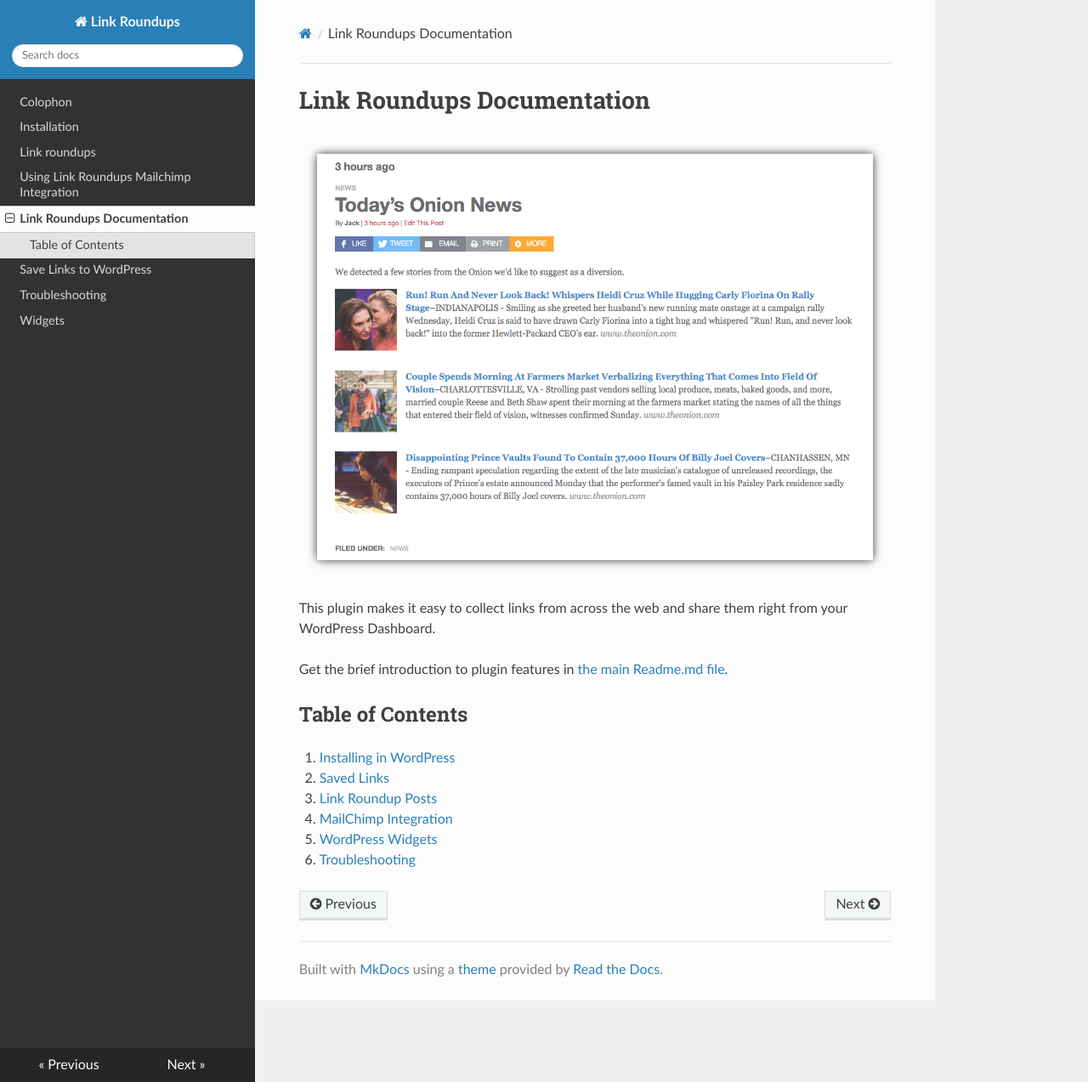
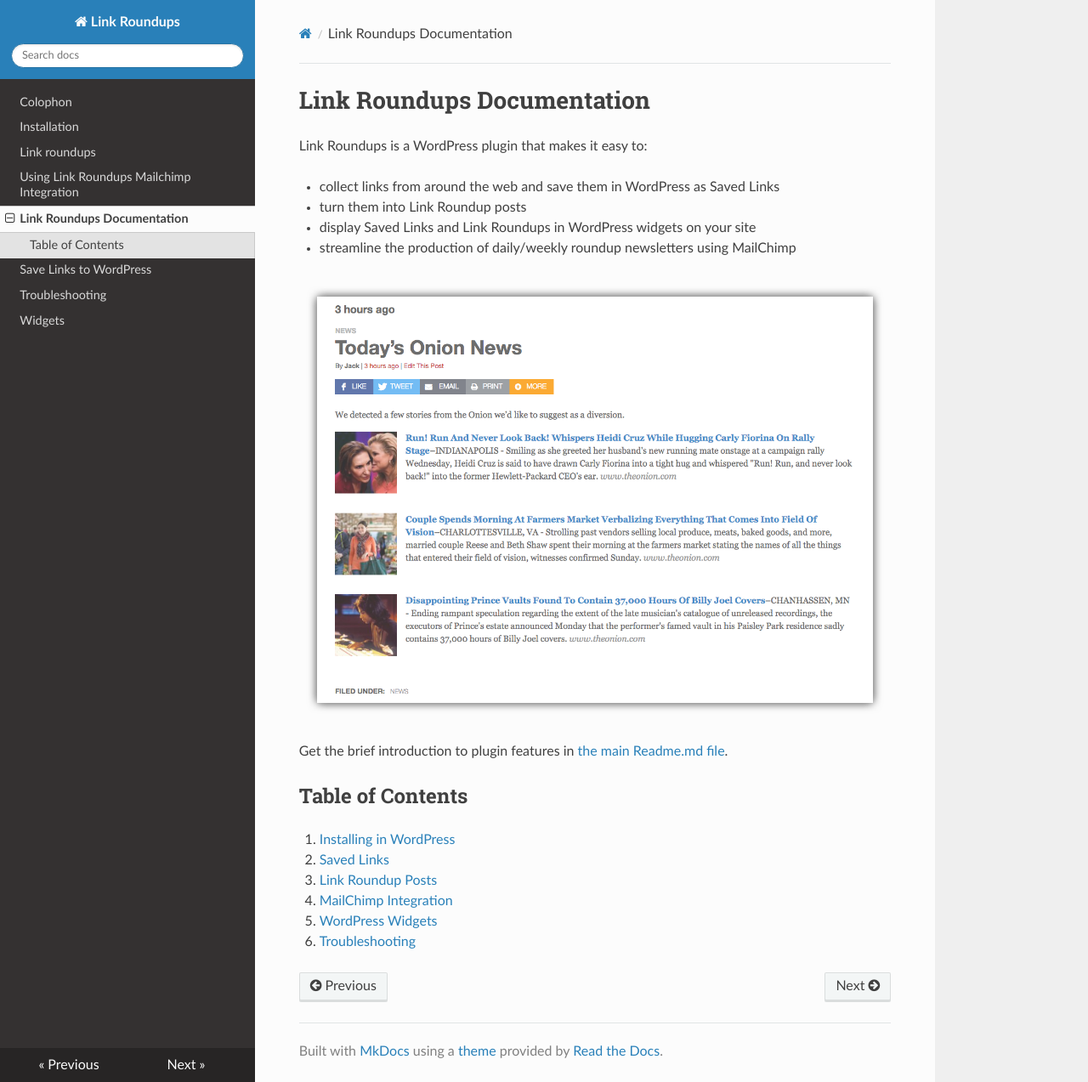
Before and after one commit to INN/link-roundups, an MkDocs documentation site: the page built from docs/readme.md, in a window 1280 px wide and 1273 px high. Shown: the whole window at 85% size. Built offline with MkDocs 1.6.1, drawn with Linux system fonts in a browser that asks for light colours; nearby versions of some CDN libraries.

Commit message:
add details about what Link Roundups are and what's in these docs

```diff
--- a/docs/readme.md
+++ b/docs/readme.md
@@ -1,8 +1,13 @@
 # Link Roundups Documentation
 
+Link Roundups is a WordPress plugin that makes it easy to:
+
+- collect links from around the web and save them in WordPress as Saved Links
+- turn them into Link Roundup posts
+- display Saved Links and Link Roundups in WordPress widgets on your site
+- streamline the production of daily/weekly roundup newsletters using MailChimp
+
 ![link roundup post on a website](img/link-roundup-page-example.png)
-
-This plugin makes it easy to collect links from across the web and share them right from your WordPress Dashboard.
 
 Get the brief introduction to plugin features in [the main Readme.md file](https://github.com/INN/link-roundups/blob/master/README.md).
 
```
